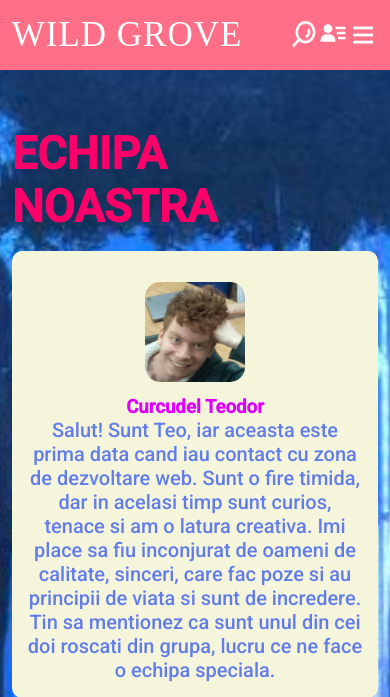
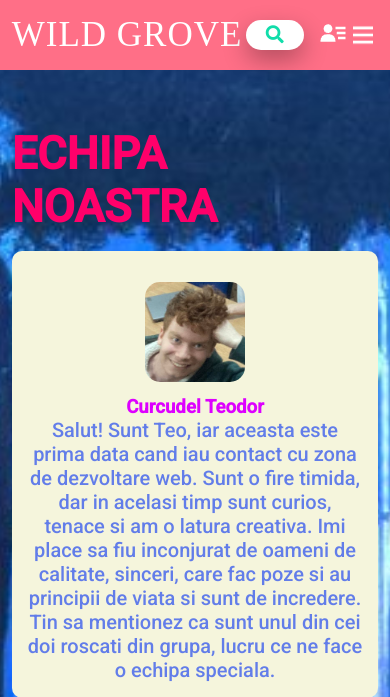
Before and after one commit to CurcudelTeodor/Web_Proiect, a PHP site: page /about.html in a window 390 px wide. Shown: the top 697 px of the page. Run offline with PHP 8.4, Linux system fonts and the light colour scheme.

Commit message:
Am adaugat search bar responsive pe toate paginile

```diff
--- a/about.html
+++ b/about.html
@@ -1,18 +1,23 @@
 <!DOCTYPE html>
 <html lang="en">
+
 <head>
   <meta charset="UTF-8">
   <meta http-equiv="X-UA-Compatible" content="IE=edge">
   <meta name="viewport" content="width=device-width, initial-scale=1.0">
   <link rel="stylesheet" href="mystyle.css">
   <link rel="stylesheet" href="aboutstyle.css">
-    <link rel="stylesheet"
-  href="https://cdn.jsdelivr.net/npm/boxicons@latest/css/boxicons.min.css">
+  <link rel="stylesheet" href="https://cdn.jsdelivr.net/npm/boxicons@latest/css/boxicons.min.css">
   <link rel="preconnect" href="https://fonts.googleapis.com">
   <link rel="preconnect" href="https://fonts.gstatic.com" crossorigin>
   <link href="https://fonts.googleapis.com/css2?family=Roboto:wght@500&display=swap" rel="stylesheet">
   <title>Document</title>
+
+  <!--Pentru iconita de search de la search bar-->
+  <link rel="stylesheet" href="https://cdnjs.cloudflare.com/ajax/libs/font-awesome/5.15.3/css/all.min.css">
+
 </head>
+
 <body>
   <header>
     <a href="home.html" class="logo">WILD GROVE</a>
@@ -23,15 +28,25 @@
       <li id="#help"><a href="help.html">HELP</a></li>
 
     </ul>
+
+    <div class="search_box">
+      <input type="text" placeholder="Search...">
+      <a href="#">
+        <i class="fas fa-search"></i>
+      </a>
+    </div>
+
     <div class="icons">
-        <img src="images/search.png" alt="df">
-        <a href="config.html">  <img src="images/userdetail.png" alt="df"></a>
+      <!--<img src="images/search.png" alt="df">-->
+      <a href="config.html"> <img src="images/userdetail.png" alt="df"></a>
       <img src="images/menu.png" id="icon-menu" alt="df">
     </div>
   </header>
   <script src="script.js"></script>
   <section class="team">
-    <div class="center"><h1 id="textmare">ECHIPA NOASTRA</h1></div>
+    <div class="center">
+      <h1 id="textmare">ECHIPA NOASTRA</h1>
+    </div>
     <div class="team-content">
       <div class="box">
         <img src="images/teo.png" alt="teo">
@@ -48,7 +63,8 @@
       <div class="box">
         <img src="images/alex.png" alt="alex">
         <h3>Hrebenciuc Alexandru</h3>
-        <p>Salut! Eu sunt Alex, ma consider un om creativ, curios si descurcaret. Pasiunile mele sunt sportul, calatoritul si muzica.
+        <p>Salut! Eu sunt Alex, ma consider un om creativ, curios si descurcaret. Pasiunile mele sunt sportul,
+          calatoritul si muzica.
           Desi acest proiect a fost prima mea
           interactiune cu tehnologiile web, o consider o experienta placuta datorita lucrului in echipa
           cu colegii mei, topicii proiectului si de asemenea datorita sansei de a invata lucruri noi. </p>
@@ -56,12 +72,15 @@
       <div class="box">
         <img src="images/iustin.png" alt="iustin">
         <h3>Enea Iustin</h3>
-        <p>Salut! Sunt Iustin si ma consider o persoana curioasa, creativa, dornica sa invete lucruri noi mai mereu. Imi place sa joc scrabble,
-            sa calatoresc si ma uit la UFC si fotbal. Materia de Tehnologii Web mi se pare super interesanta, deoarece am "cochetat" cu Html si Css in clasa a 8-a,
+        <p>Salut! Sunt Iustin si ma consider o persoana curioasa, creativa, dornica sa invete lucruri noi mai mereu. Imi
+          place sa joc scrabble,
+          sa calatoresc si ma uit la UFC si fotbal. Materia de Tehnologii Web mi se pare super interesanta, deoarece am
+          "cochetat" cu Html si Css in clasa a 8-a,
           dar simt ca acum am ocazia sa invat cum functioneaza lucrurile mai bine. </p>
       </div>
     </div>
 
   </section>
 </body>
+
 </html>
--- a/mystyle.css
+++ b/mystyle.css
@@ -143,6 +143,44 @@ section {
 
 }
 
+
+.search_box {
+    height: 30px;
+    display: flex;
+    cursor: pointer;
+    padding: 10px 20px;
+    background: white;
+    border-radius: 30px;
+    align-items: center;
+    box-shadow: 0 10px 25px rgba(0, 0, 0, 0.3);
+
+}
+
+.search_box:hover input {
+    width: 250px;
+}
+
+.search_box input {
+    width: 0;
+    outline: none;
+    border: none;
+    font-weight: 500;
+    transition: 0.8s;
+    background: transparent;
+}
+
+.search_box a .fas {
+    color: #1daf;
+    font-size: 18px;
+}
+
+
+@media (max-width:1315px) {
+    .search_box:hover input {
+        width: 100px;
+    }
+}
+
 @media (max-width:1205px) {
     header {
         padding: 15px 3%;
@@ -189,6 +227,11 @@ section {
     .navbar.open {
         right: 0;
     }
+
+    /*search bar*/
+    .search_box:hover input {
+        width: 100px;
+    }
 }
 
 @media (max-width:1107px) {
@@ -199,6 +242,14 @@ section {
         transition: .3s;
     }
 }
+
+/* Media query for screen width less than 720px */
+@media (max-width: 720px) {
+    .search_box:hover input {
+      width: 100px;
+    }
+  }
+
 
 @media (max-width:663px) {
     header {
@@ -264,33 +315,3 @@ section {
         height: 50px;
       }
     */
-
-.search_box{
-    height: 30px;
-    display: flex;
-    cursor: pointer;
-    padding: 10px 20px;
-    background: white;
-    border-radius: 30px;
-    align-items: center;
-    box-shadow: 0 10px 25px rgba(0,0,0,0.3);
-
-}
-
-.search_box:hover input{
-    width: 400px;
-}
-
-.search_box input{
-    width:0;
-    outline: none;
-    border: none;
-    font-weight: 500;
-    transition: 0.8s;
-    background: transparent;
-}
-
-.search_box a .fas{
-    color: #1daf;
-    font-size: 18px;
-}
```
Also changed, not shown: Animals.css (+40 -0 lines), Animals.html (+15 -1 lines), config.html (+13 -1 lines), help.html (+14 -1 lines), home.html (+5 -5 lines). Lines whose indentation alone changed are shown as unchanged.
